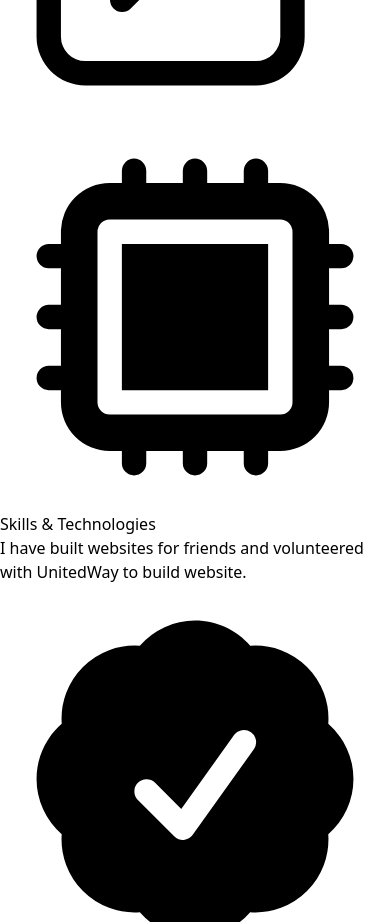
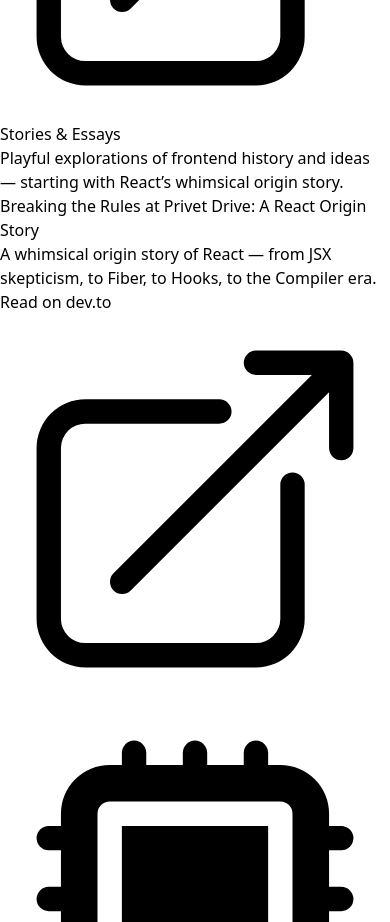
Before and after one commit to sagi0312/anjukaranji, a React (Vite) app: page / in a window 390 px wide. Shown: the part 5360-6282 px from the top of the page. Built offline with nearby package versions, Linux system fonts and the light colour scheme.

Commit message:
Add the story card to Writings component

```diff
--- a/src/components/Writings.jsx
+++ b/src/components/Writings.jsx
@@ -30,11 +30,20 @@
   },
 ];
 
+const storyPosts = [
+  {
+    title: "Breaking the Rules at Privet Drive: A React Origin Story",
+    blurb:
+      "A whimsical origin story of React — from JSX skepticism, to Fiber, to Hooks, to the Compiler era.",
+    href: "https://dev.to/sagi0312/react-and-the-philosophers-component-4dnk",
+  },
+];
+
 export default function Writing() {
   return (
     <section id="writings">
       <div className="container p-12 sm:p-16 lg:p-20 mx-auto">
-        <div className="text-center mb-24">
+        <div className="text-center mb-20">
           <BookOpenIcon className="w-10 inline-block mb-4 " />
           <h1 className="sm:text-4xl text-3xl font-medium title-font text-white mb-4">
             Writings
@@ -68,6 +77,38 @@
             </div>
           ))}
         </div>
+        <div className="text-center mb-20 mt-16 sm:mt-20 lg:mt-24">
+          <h2 className="sm:text-3xl text-2xl font-medium title-font text-white mb-4">
+            Stories & Essays
+          </h2>
+          <p className="text-base leading-relaxed xl:w-2/4 lg:w-3/4 mx-auto text-white/80">
+            Playful explorations of frontend history and ideas — starting with
+            React’s whimsical origin story.
+          </p>
+        </div>
+
+        <div className="flex flex-wrap justify-center -m-4">
+          {storyPosts.map((post) => (
+            <div key={post.title} className="p-4 sm:w-1/2 lg:w-1/3">
+              <a
+                href={post.href}
+                target="_blank"
+                rel="noreferrer"
+                className="block bg-gray-800 rounded p-6 h-full transform transition-transform duration-300 hover:scale-105 hover:border-green-500 border border-transparent focus:outline-none focus:ring-2 focus:ring-green-500"
+                aria-label={`Read ${post.title} on dev.to`}
+              >
+                <h3 className="text-white font-semibold text-md sm:text-lg mb-2">
+                  {post.title}
+                </h3>
+                <p className="text-white/80 text-sm mb-4">{post.blurb}</p>
+                <div className="inline-flex items-center text-green-400 hover:text-green-300 text-sm font-medium">
+                  Read on dev.to
+                  <ArrowTopRightOnSquareIcon className="w-4 h-4 ml-1" />
+                </div>
+              </a>
+            </div>
+          ))}
+        </div>
       </div>
     </section>
   );
```
